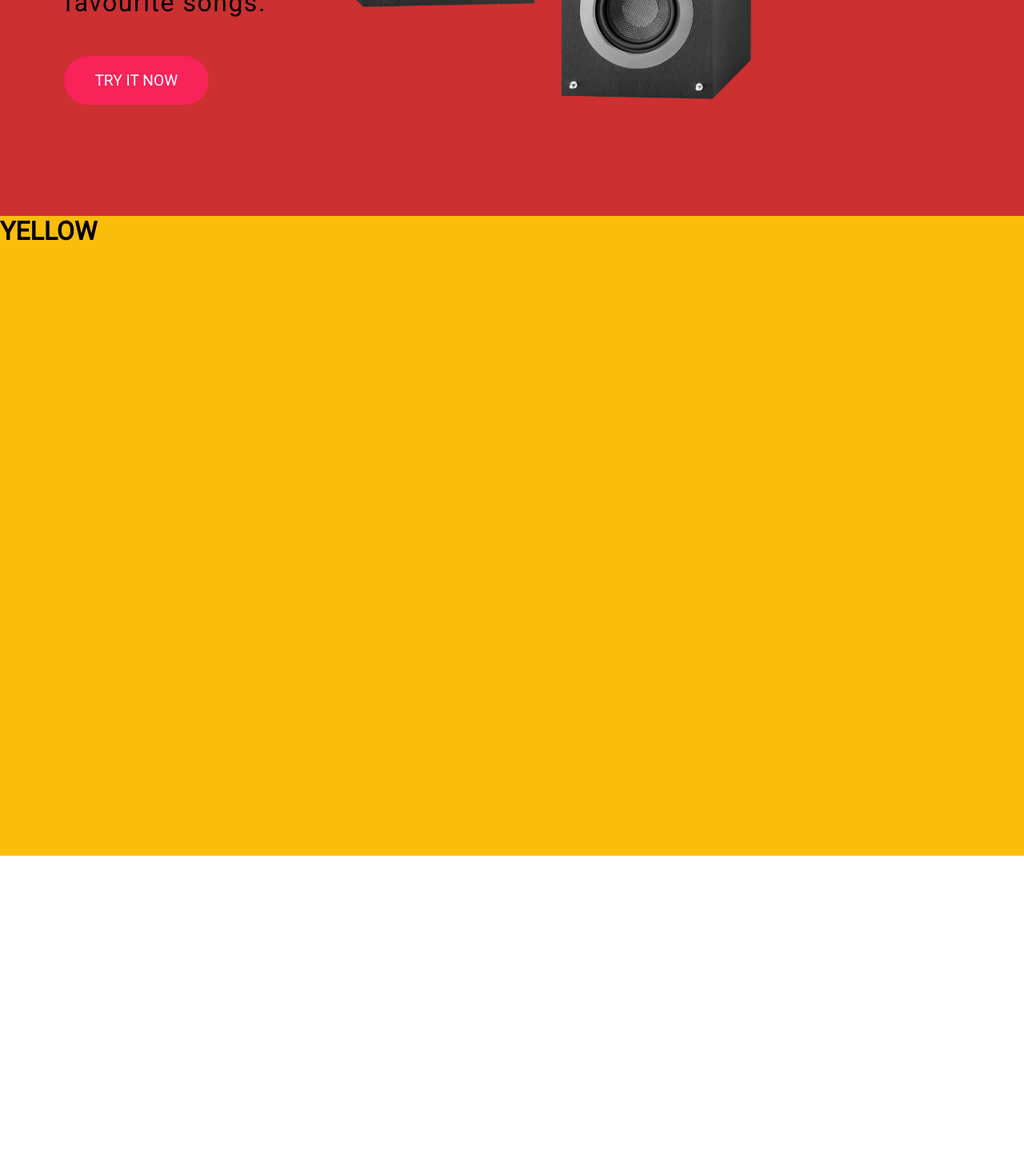
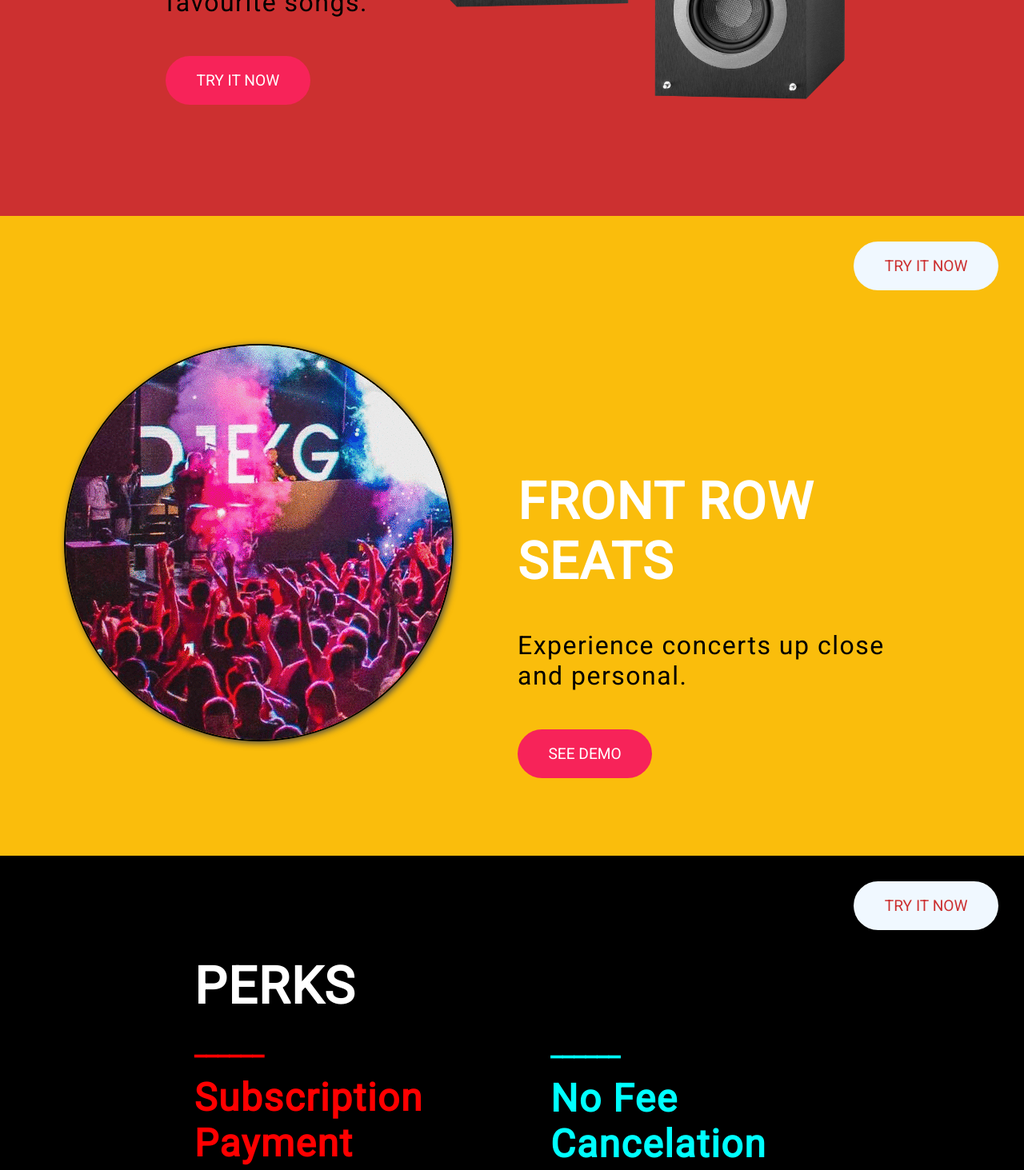
Before and after one commit to kemaldemirgil/exp-con-mlp, a React (Create React App) app: page / in a window 1280 px wide. Shown: the part 1330-2793 px from the top of the page at 80% size. Before the commit the page ends 2400 px from the top, so only its background shows below. Built offline with nearby package versions, Linux system fonts and the light colour scheme.

Commit message:
adding Perks section

```diff
--- a/src/MainLandingPage/index.js
+++ b/src/MainLandingPage/index.js
@@ -3,6 +3,7 @@ import Menu from "../components/Menu";
 import Slider from "../components/Slider";
 import Red from "../components/Red";
 import Yellow from "../components/Yellow";
+import Perks from "../components/Perks";
 
 const MainLandingPage = () => {
   return (
@@ -11,6 +12,7 @@ const MainLandingPage = () => {
       <Slider />
       <Red />
       <Yellow />
+      <Perks />
     </div>
   );
 };
--- /dev/null
+++ b/src/components/Perks/index.js
@@ -0,0 +1,73 @@
+import React from "react";
+import "./perks.css";
+import Button from "../Button";
+
+const Perks = () => {
+  return (
+    <div className="perks">
+      <div className="button-container">
+        <Button text="TRY IT NOW" />
+      </div>
+      <div className="perks-container">
+        <div className="perks-section">
+          <h1>PERKS</h1>
+          <br />
+          <h3 style={{ color: "red" }}>______</h3>
+          <h2 style={{ color: "red" }}>
+            Subscription
+            <br />
+            Payment
+            <br />
+            Model
+          </h2>
+          <p>
+            No commitment,
+            <br />
+            cancel anytime. Never
+            <br />
+            worry about forgetting
+            <br />a payment again!
+          </p>
+        </div>
+        <div className="perks-section" style={{ marginTop: "6rem" }}>
+          <h3 style={{ color: "aqua" }}>______</h3>
+          <h2 style={{ color: "aqua" }}>
+            No Fee
+            <br />
+            Cancelation
+            <br />
+            Policy
+          </h2>
+          <p>
+            No commitment,
+            <br />
+            cancel anytime. Never
+            <br />
+            worry about forgetting
+            <br />a payment again!
+          </p>
+        </div>
+        <div className="perks-section" style={{ marginTop: "6rem" }}>
+          <h3 style={{ color: "gold" }}>______</h3>
+          <h2 style={{ color: "gold" }}>
+            Subscription
+            <br />
+            Payment
+            <br />
+            Model
+          </h2>
+          <p>
+            No commitment,
+            <br />
+            cancel anytime. Never
+            <br />
+            worry about forgetting
+            <br />a payment again!
+          </p>
+        </div>
+      </div>
+    </div>
+  );
+};
+
+export default Perks;
--- /dev/null
+++ b/src/components/Perks/perks.css
@@ -0,0 +1,72 @@
+.perks {
+  background-color: #000000;
+}
+
+.perks-container {
+  height: 100vh;
+  background-color: #000000;
+  display: flex;
+  justify-content: center;
+  align-items: center;
+  color: aliceblue;
+  flex-wrap: wrap;
+  width: 100%;
+}
+
+.perks-section {
+  padding: 0 3rem;
+  background-color: #000000;
+}
+
+.perks-section h1 {
+  color: white;
+  font-weight: bolder;
+  font-size: 4rem;
+  letter-spacing: 1.5px;
+  text-transform: uppercase;
+}
+
+.perks-section h3 {
+  font-size: 2rem;
+  padding-bottom: 1rem;
+}
+
+.perks-section h2 {
+  font-weight: bolder;
+  font-size: 3rem;
+  letter-spacing: 1.5px;
+}
+
+.perks-section p {
+  padding-top: 2rem;
+  color: white;
+  font-size: 2rem;
+  letter-spacing: 1.5px;
+}
+
+@media only screen and (max-width: 1265px) {
+  .perks-section h1 {
+    font-size: 3rem;
+  }
+  .perks-section h2 {
+    font-size: 2.5rem;
+  }
+  .perks-section p {
+    padding-top: 1.25rem;
+  }
+  .perks {
+    padding-bottom: 10rem;
+  }
+  .perks-container {
+    height: 120vh;
+  }
+}
+
+@media only screen and (max-width: 840px) {
+  .perks-container {
+    height: 190vh;
+  }
+  .perks {
+    padding-bottom: 20rem;
+  }
+}
--- a/src/components/Red/red.css
+++ b/src/components/Red/red.css
@@ -11,7 +11,7 @@
 
 .button-container {
   float: right;
-  padding: 5rem;
+  padding: 2rem;
 }
 
 .button-container * button {
@@ -25,7 +25,7 @@
 }
 
 .red-sub-container {
-  margin-left: 5rem;
+  margin-left: 20%;
   margin-top: 5rem;
   width: 80vw;
 }
@@ -55,9 +55,6 @@
   .red-sub-container h1 {
     font-size: 3rem;
   }
-  .red-sub-container p {
-    font-size: 1.5rem;
-  }
 }
 @media only screen and (max-width: 767px) {
   .red-sub-img-container {
@@ -69,9 +66,6 @@
     justify-content: center;
     align-items: center;
   }
-  .red-sub-container {
-    margin-left: 2rem;
-  }
   .red-wrapper {
     padding-top: 0;
   }
--- a/src/components/Slider/slider.css
+++ b/src/components/Slider/slider.css
@@ -37,7 +37,6 @@
   background-image: url(../../assets/1.jpg);
   background-position: center;
   background-size: cover;
-  filter: brightness(80%);
 }
 
 .slide2 {
@@ -45,7 +44,6 @@
   background-position: center;
   background-size: cover;
   left: 100%;
-  filter: brightness(80%);
 }
 
 .slide3 {
@@ -53,7 +51,6 @@
   background-position: center;
   background-size: cover;
   left: 200%;
-  filter: brightness(80%);
 }
 
 .slider > div {
--- a/src/components/Yellow/index.js
+++ b/src/components/Yellow/index.js
@@ -1,10 +1,24 @@
 import React from "react";
 import "./yellow.css";
+import img from "../../assets/4.gif";
+import Button from "../Button";
 
 const Yellow = () => {
   return (
     <div className="yellow">
-      <h1>YELLOW</h1>
+      <div className="button-container">
+        <Button text="TRY IT NOW" />
+      </div>
+      <div className="yellow-container">
+        <div className="yellow-img">
+          <img src={img} alt="crowd" />
+        </div>
+        <div className="yellow-text">
+          <h2>Front Row Seats</h2>
+          <p>Experience concerts up close and personal.</p>
+          <Button text="SEE DEMO" />
+        </div>
+      </div>
     </div>
   );
 };
--- a/src/components/Yellow/yellow.css
+++ b/src/components/Yellow/yellow.css
@@ -2,3 +2,50 @@
   height: 100vh;
   background-color: #fabd0c;
 }
+
+.yellow-container {
+  display: flex;
+}
+
+.yellow-img {
+  margin-top: 20vh;
+  margin-right: 5rem;
+  margin-left: 5rem;
+}
+
+.yellow-img img {
+  border-radius: 50%;
+  border: 2px solid black;
+  box-shadow: 2px 2px 8px rgb(73, 73, 73);
+}
+
+.yellow-text {
+  margin-top: 40vh;
+  min-width: 50%;
+  max-width: 80%;
+}
+
+.yellow-text h2 {
+  color: white;
+  font-weight: bolder;
+  font-size: 4rem;
+  letter-spacing: 1.5px;
+  text-transform: uppercase;
+}
+
+.yellow-text p {
+  color: black;
+  font-size: 2rem;
+  letter-spacing: 1.5px;
+  margin: 3rem 0;
+}
+
+@media only screen and (max-width: 1000px) {
+  .yellow-img {
+    display: none;
+  }
+  .yellow-text {
+    margin-top: 10vh;
+    margin-left: 20%;
+  }
+}
```
Also changed, not shown: src/assets/4.gif (added).
